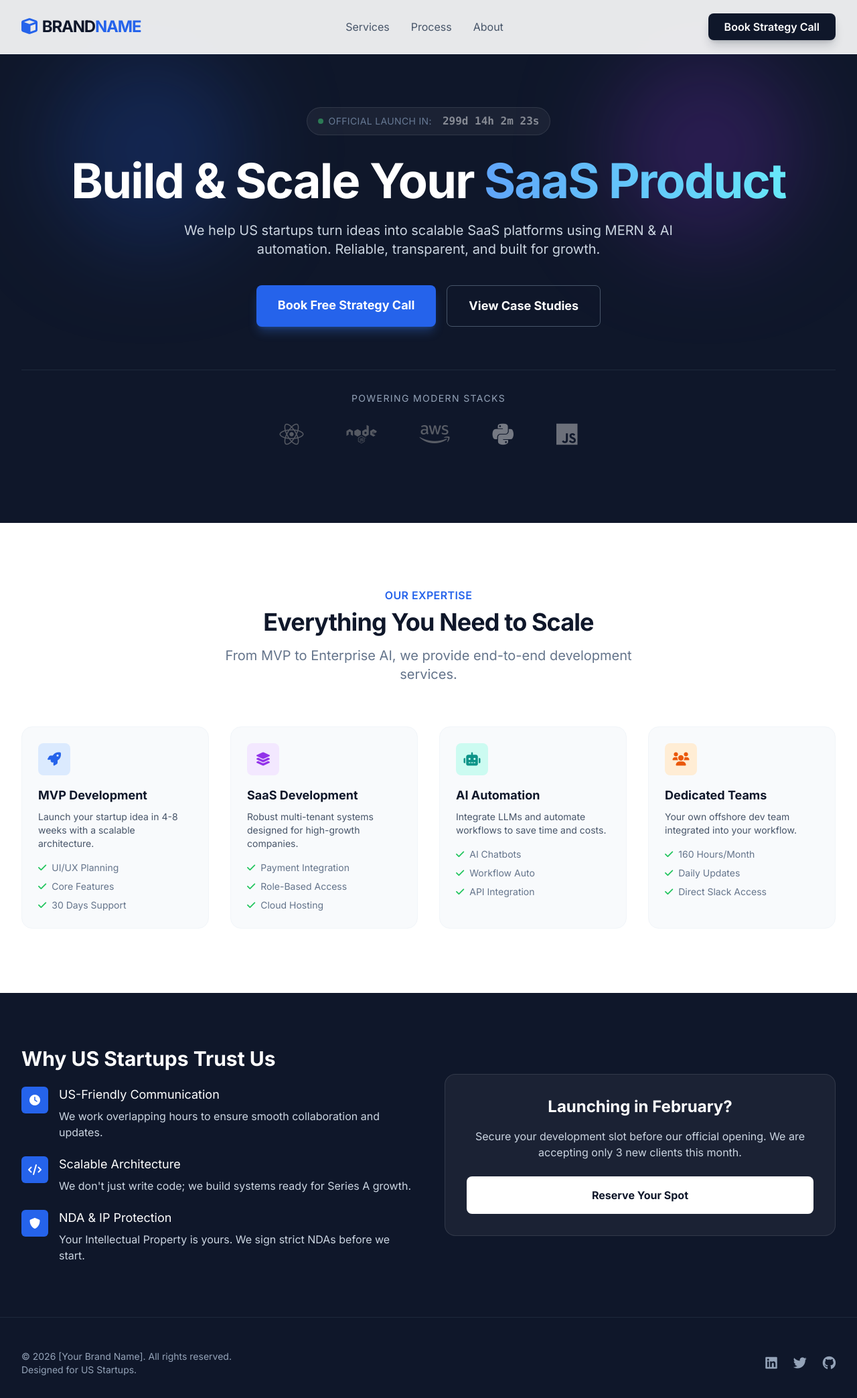
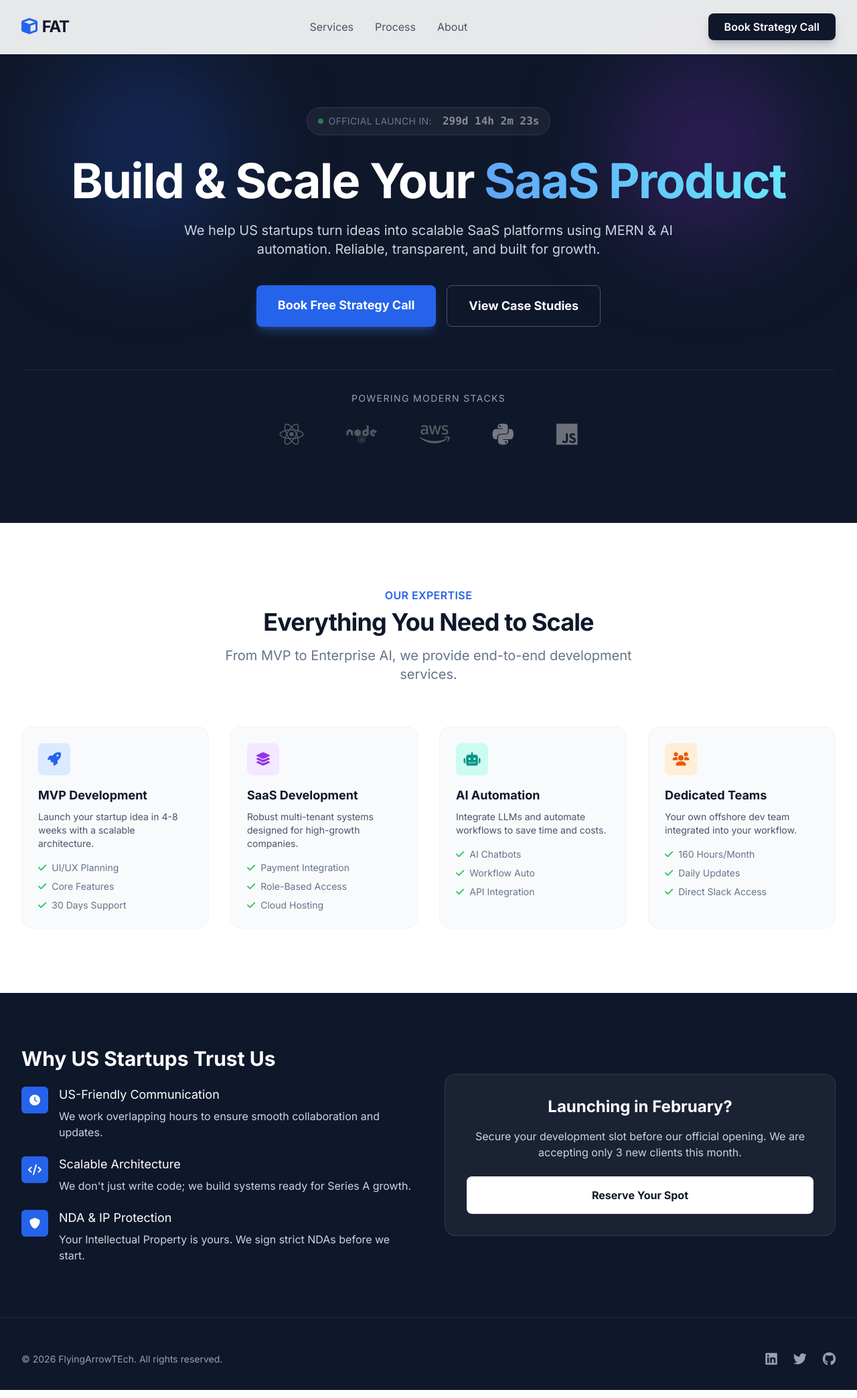
Before and after one commit to flyingarrowtech/03dot, a plain HTML site: page index.html in a window 1280 px wide. Shown: the whole page at 67% size. Drawn offline with nearby package versions, Linux system fonts and the light colour scheme.

Commit message:
Update index.html

```diff
--- a/index.html
+++ b/index.html
@@ -39,7 +39,7 @@
             <div class="flex justify-between items-center h-20">
                 <div class="flex-shrink-0 flex items-center">
                     <span class="font-bold text-2xl text-brand-900 tracking-tighter">
-                        <i class="fas fa-cube text-brand-600 mr-2"></i>BRAND<span class="text-brand-600">NAME</span>
+                        <i class="fas fa-cube text-brand-600 mr-2"></i>FAT<span class="text-brand-600"></span>
                     </span>
                 </div>
                 <div class="hidden md:flex space-x-8">
@@ -222,8 +222,7 @@
     <footer class="bg-slate-900 border-t border-slate-800 pt-12 pb-8">
         <div class="max-w-7xl mx-auto px-4 sm:px-6 lg:px-8 flex flex-col md:flex-row justify-between items-center gap-6">
             <div class="text-slate-400 text-sm">
-                &copy; 2026 [Your Brand Name]. All rights reserved. <br>
-                Designed for US Startups.
+                &copy; 2026 FlyingArrowTEch. All rights reserved. <br>
             </div>
             <div class="flex space-x-6">
                 <a href="#" class="text-slate-400 hover:text-white"><i class="fab fa-linkedin text-xl"></i></a>
@@ -241,6 +240,7 @@
         const x = setInterval(function() {
             const now = new Date().getTime();
             const distance = countDownDate - now;
+
 
             const days = Math.floor(distance / (1000 * 60 * 60 * 24));
             const hours = Math.floor((distance % (1000 * 60 * 60 * 24)) / (1000 * 60 * 60));
```
